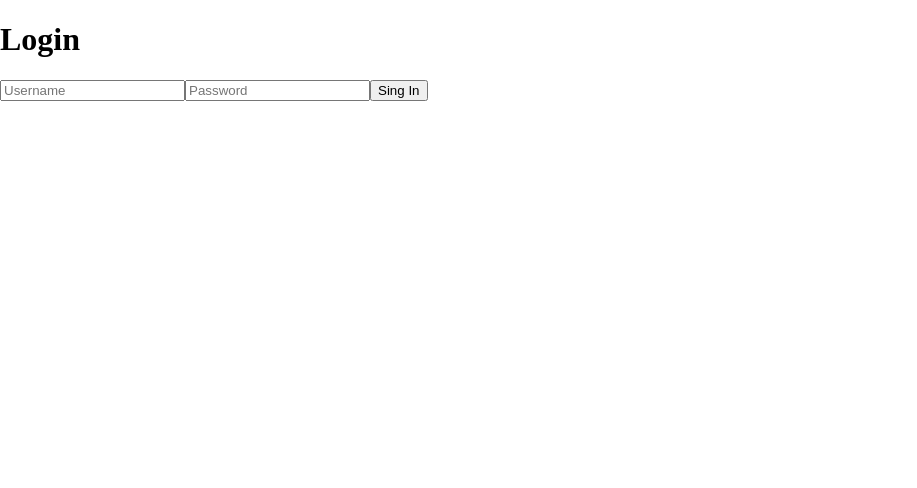
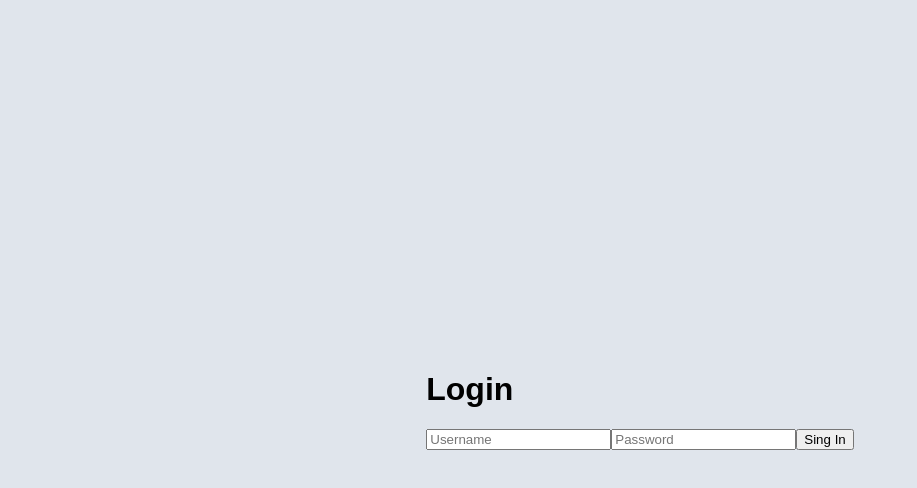
Before and after one commit to Rodrigow897/login-3D, a React (Vite) app: page / in a window 1280 px wide. Shown: the top 488 px of the page, without its empty margins (0-917 px from the left). Built offline with nearby package versions, Linux system fonts and the light colour scheme.

Commit message:
style: body done

```diff
--- a/src/App.css
+++ b/src/App.css
@@ -1,4 +1,9 @@
 body{
   margin: 0;
   height: 100vh;
+  display: flex;
+  justify-content: center;
+  align-items: center;
+  background-color: #e0e5ec;
+  font-family: Arial, sans-serif;
 }
```
